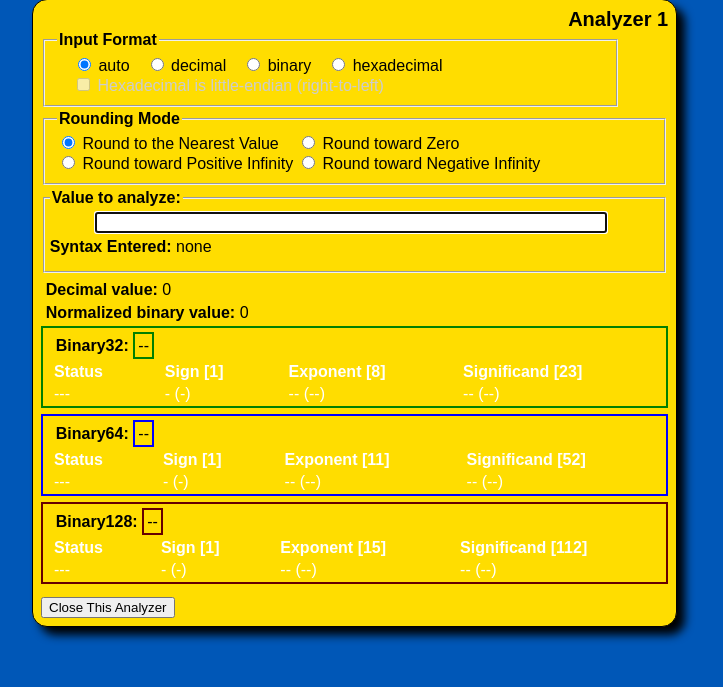
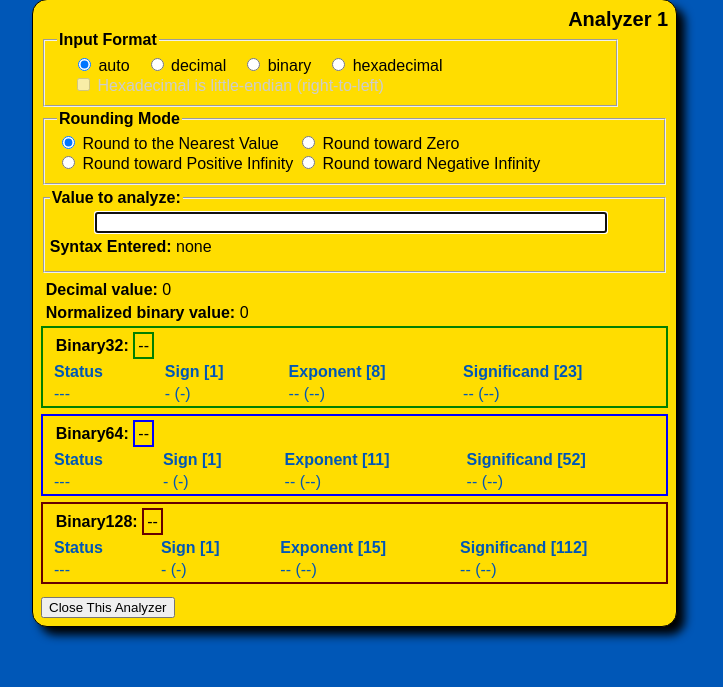
Before and after one commit to cvickery/IEEE-754, a PHP site: page / in a window 1280 px wide. Shown: the part 275-962 px from the top of the page, without its empty margins (288-1011 px from the left). Run offline with PHP 8.4, Linux system fonts and the light colour scheme.

Commit message:
Text color

```diff
--- a/css/analyzer.css
+++ b/css/analyzer.css
@@ -99,6 +99,9 @@ html, body {
   margin-bottom:1em;
   margin-top:50px;
 }
+.block tbody {
+  color: 0057B7;
+  }
 
 .lonely-block {
   width:49%;
```
